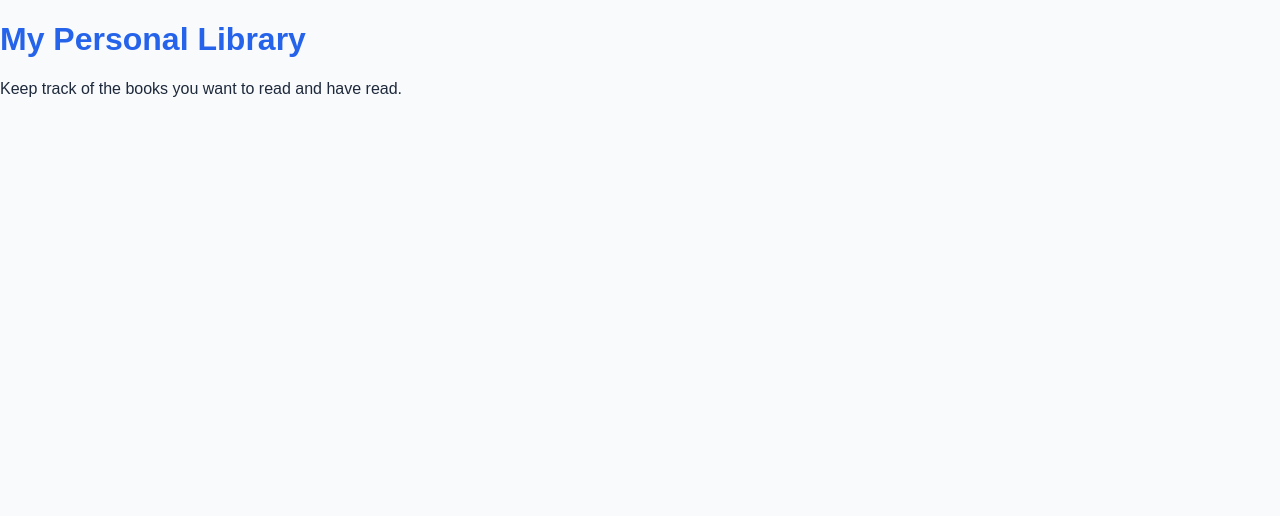
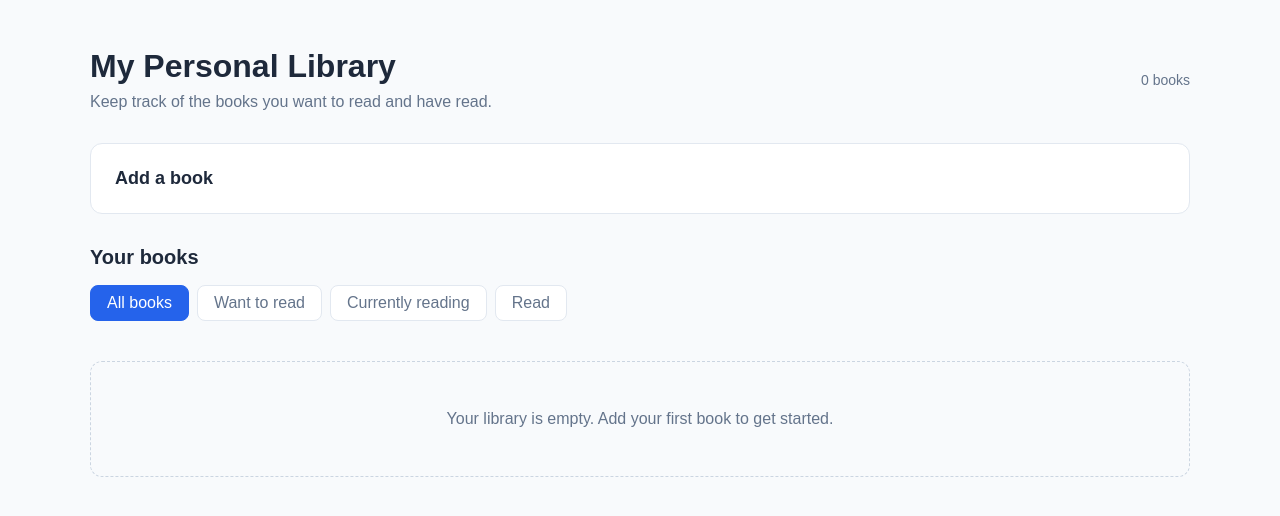
Before and after one commit to koninos/personal-library, a React (Vite) app in the folder client/: page / in a window 1280 px wide. Shown: the top 516 px of the page. Built offline with nearby package versions, Linux system fonts and the light colour scheme.

Commit message:
Create static initial layout

```diff
--- a/client/src/App.tsx
+++ b/client/src/App.tsx
@@ -1,8 +1,54 @@
 function App() {
   return (
-    <main>
-      <h1>My Personal Library</h1>
-      <p>Keep track of the books you want to read and have read.</p>
+    <main className="library">
+      <header className="library__header">
+        <div>
+          <h1>My Personal Library</h1>
+          <p>Keep track of the books you want to read and have read.</p>
+        </div>
+
+        <span className="library__count">0 books</span>
+      </header>
+
+      <section className="library__add-book">
+        <h2>Add a book</h2>
+        {/* Add the form here. */}
+      </section>
+
+      <section className="library__content">
+        <div className="library__toolbar">
+          <h2>Your books</h2>
+
+          {/* Search will go here. */}
+        </div>
+
+        <nav
+          className="library__filters"
+          aria-label="Filter books by reading status"
+        >
+          <button
+            type="button"
+            className="library__filter library__filter--active"
+          >
+            All books
+          </button>
+          <button type="button" className="library__filter">
+            Want to read
+          </button>
+          <button type="button" className="library__filter">
+            Currently reading
+          </button>
+          <button type="button" className="library__filter">
+            Read
+          </button>
+        </nav>
+
+        <div className="library__grid">
+          <p className="library__empty">
+            Your library is empty. Add your first book to get started.
+          </p>
+        </div>
+      </section>
     </main>
   );
 }
--- a/client/src/index.scss
+++ /dev/null
@@ -1,12 +0,0 @@
-$primary-color: #2563eb;
-
-body {
-  margin: 0;
-  font-family: Arial, sans-serif;
-  background-color: #f8fafc;
-  color: #1e293b;
-}
-
-h1 {
-  color: $primary-color;
-}
--- a/client/src/main.tsx
+++ b/client/src/main.tsx
@@ -1,6 +1,6 @@
 import { StrictMode } from "react";
 import { createRoot } from "react-dom/client";
-import "./index.scss";
+import "./styles/main.scss";
 import App from "./App.tsx";
 
 createRoot(document.getElementById("root")!).render(
--- /dev/null
+++ b/client/src/styles/_colors.scss
@@ -0,0 +1,17 @@
+:root {
+  // Brand
+  --color-primary: #2563eb;
+  --color-primary-hover: #1d4ed8;
+
+  // Text
+  --color-text: #1e293b;
+  --color-text-muted: #64748b;
+
+  // Borders
+  --color-border: #e2e8f0;
+  --color-border-strong: #cbd5e1;
+
+  // Surfaces
+  --color-surface: #ffffff;
+  --color-background: #f8fafc;
+}
--- /dev/null
+++ b/client/src/styles/_variables.scss
@@ -0,0 +1,20 @@
+// Spacing
+$space-1: 4px;
+$space-2: 8px;
+$space-3: 12px;
+$space-4: 16px;
+$space-6: 24px;
+$space-8: 32px;
+$space-12: 48px;
+
+// Typography
+$font-family-base: Arial, sans-serif;
+$font-size-sm: 0.875rem;
+$font-size-base: 1rem;
+$font-size-lg: 1.125rem;
+$font-size-xl: 1.25rem;
+$font-size-2xl: 2rem;
+
+// Borders
+$radius-sm: 8px;
+$radius-md: 12px;
--- /dev/null
+++ b/client/src/styles/main.scss
@@ -0,0 +1,123 @@
+@use "./variables" as *;
+@use "./colors";
+
+* {
+  box-sizing: border-box;
+}
+
+body {
+  min-width: 320px;
+  margin: 0;
+  font-family: $font-family-base;
+  background-color: var(--color-background);
+  color: var(--color-text);
+}
+
+button {
+  font: inherit;
+  cursor: pointer;
+}
+
+.library {
+  width: min(1100px, calc(100% - $space-8 - $space-4));
+  margin: $space-12 auto;
+}
+
+.library__header {
+  display: flex;
+  justify-content: space-between;
+  align-items: center;
+  gap: $space-6;
+  margin-bottom: $space-8;
+
+  h1 {
+    margin: 0;
+    font-size: $font-size-2xl;
+  }
+
+  p {
+    margin: $space-2 0 0;
+    color: var(--color-text-muted);
+  }
+}
+
+.library__count {
+  white-space: nowrap;
+  font-size: $font-size-sm;
+  color: var(--color-text-muted);
+}
+
+.library__add-book,
+.library__content {
+  margin-bottom: $space-8;
+}
+
+.library__add-book {
+  padding: $space-6;
+  border: 1px solid var(--color-border);
+  border-radius: $radius-md;
+  background: var(--color-surface);
+
+  h2 {
+    margin: 0;
+    font-size: $font-size-lg;
+  }
+}
+
+.library__toolbar {
+  margin-bottom: $space-4;
+
+  h2 {
+    margin: 0;
+    font-size: $font-size-xl;
+  }
+}
+
+.library__filters {
+  display: flex;
+  flex-wrap: wrap;
+  gap: $space-2;
+  margin-bottom: $space-6;
+}
+
+.library__filter {
+  padding: $space-2 $space-4;
+  border: 1px solid var(--color-border);
+  border-radius: $radius-sm;
+  background: var(--color-surface);
+  color: var(--color-text-muted);
+
+  &--active {
+    border-color: var(--color-primary);
+    background: var(--color-primary);
+    color: var(--color-surface);
+  }
+}
+
+.library__grid {
+  display: grid;
+  grid-template-columns: repeat(auto-fill, minmax(min(100%, 220px), 1fr));
+  gap: $space-6;
+}
+
+.library__empty {
+  grid-column: 1 / -1;
+  padding: $space-12 $space-4;
+  border: 1px dashed var(--color-border-strong);
+  border-radius: $radius-md;
+  color: var(--color-text-muted);
+  text-align: center;
+}
+
+@media (max-width: 600px) {
+  .library {
+    width: calc(100% - $space-8);
+    margin: $space-6 auto;
+  }
+
+  .library__header {
+    align-items: flex-start;
+    flex-direction: column;
+    gap: $space-3;
+  }
+}
```
